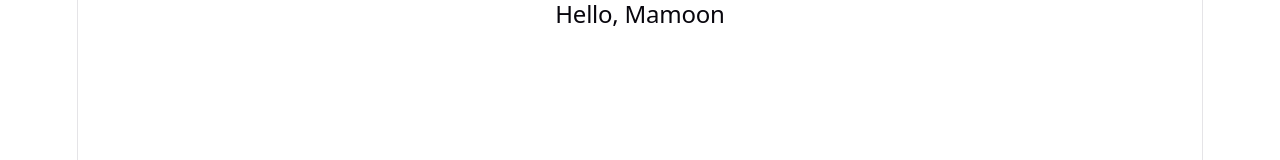
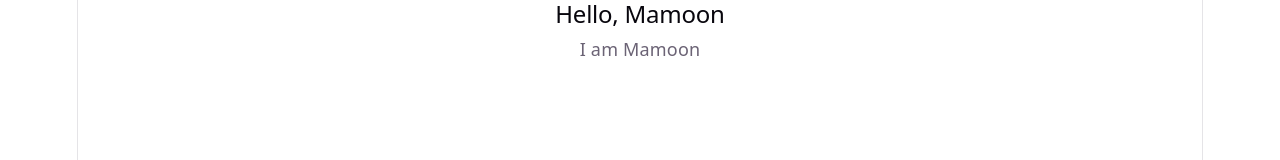
Before and after one commit to mamoonbgc036/react, a React (Vite) app: page / in a window 1280 px wide. Shown: the top 160 px of the page. Built offline with nearby package versions, Linux system fonts and the light colour scheme.

Commit message:
deep div in usecontext

```diff
--- a/src/App.tsx
+++ b/src/App.tsx
@@ -1,5 +1,6 @@
 import { UserContext } from "./context/UserContext";
 import Profile from "./pages/Profile";
+import Footer from './pages/Footer';
 
 function App() {
   const user = "Mamoon";
@@ -7,6 +8,7 @@ function App() {
   return (
     <UserContext.Provider value={user}>
       <Profile />
+      <Footer />
     </UserContext.Provider>
   );
 }
--- /dev/null
+++ b/src/pages/Footer.jsx
@@ -0,0 +1,9 @@
+import { useContext } from 'react'
+import { UserContext } from '../context/UserContext'
+
+export default function Footer() {
+    const user = useContext(UserContext)
+    return (
+        <p>I am {user}</p>
+    )
+}
```
